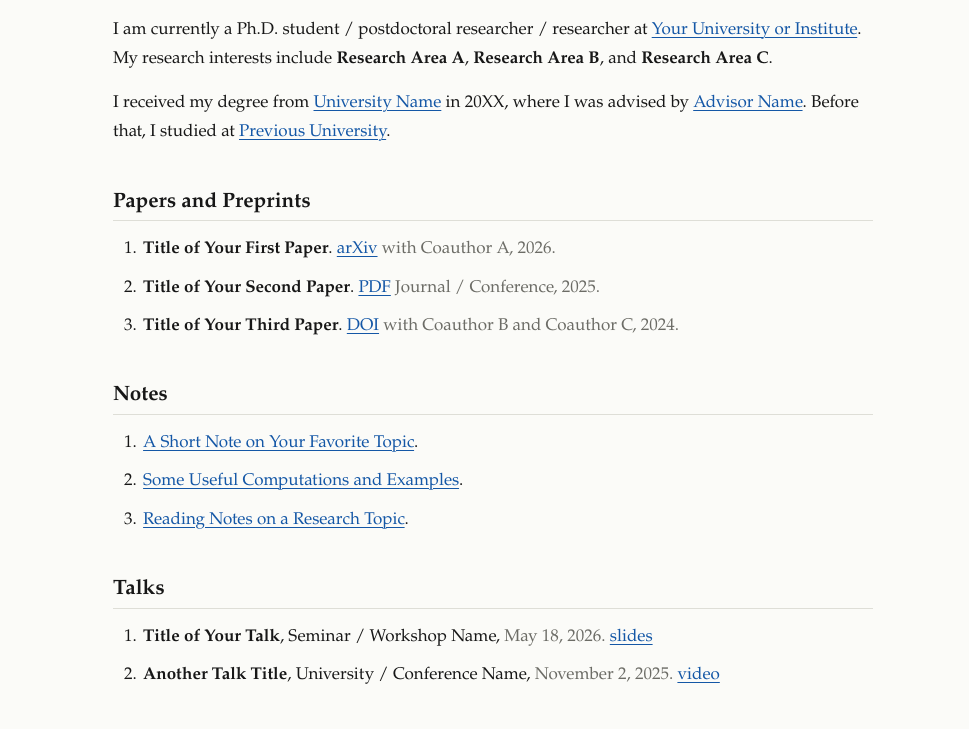
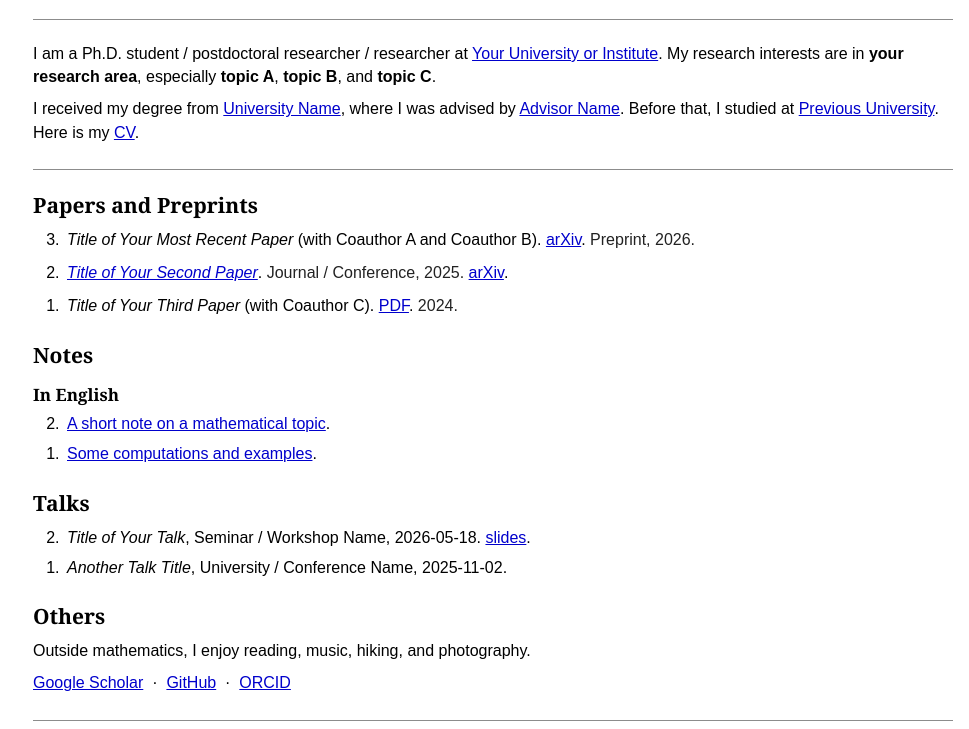
Before and after one commit to junhui-qin/junhui-qin.github.io, a plain HTML site: page index.html in a window 1280 px wide. Shown: the part 184-913 px from the top of the page, without its empty margins (147-1116 px from the left). Drawn offline with Linux system fonts and the light colour scheme.

Commit message:
Add files via upload

```diff
--- a/index.html
+++ b/index.html
@@ -1,99 +1,143 @@
-<!doctype html>
+<!DOCTYPE html>
 <html lang="en">
 <head>
-  <meta charset="utf-8" />
-  <meta name="viewport" content="width=device-width, initial-scale=1" />
-  <meta name="description" content="Personal academic homepage" />
-  <title>Your Name</title>
-  <link rel="stylesheet" href="style.css" />
+  <meta charset="utf-8">
+  <meta name="viewport" content="width=device-width, initial-scale=1">
+  <meta name="description" content="Junhui Qin's academic homepage">
+  <title>Junhui Qin</title>
+  <link rel="stylesheet" href="style.css">
 </head>
+
 <body>
-  <main class="page">
-    <header class="hero">
-      <h1>Your Name</h1>
+<div class="page">
+
+  <header class="header">
+    <h1>Junhui Qin</h1>
+
+    <!-- Optional Chinese name:
+    <h2 class="chinese-name">秦俊辉</h2>
+    -->
+
+    <address>
+      Your Department / Institute<br>
+      Your University<br>
+      City, Country
+    </address>
+
     <p class="contact">
-        Email:
-        <a href="mailto:yourname@example.com">yourname [at] example [dot] com</a>
+      Email: <a href="mailto:your.email@example.com">your.email [at] example [dot] com</a>
     </p>
   </header>
 
-    <section class="intro" aria-label="About">
+  <hr>
+
+  <section>
     <p>
-        I am currently a Ph.D. student / postdoctoral researcher / researcher at
-        <a href="#">Your University or Institute</a>. My research interests include
-        <strong>Research Area A</strong>, <strong>Research Area B</strong>, and
-        <strong>Research Area C</strong>.
+      I am a Ph.D. student / postdoctoral researcher / researcher at
+      <a href="#">Your University or Institute</a>.
+      My research interests are in <strong>your research area</strong>,
+      especially <strong>topic A</strong>, <strong>topic B</strong>, and
+      <strong>topic C</strong>.
     </p>
+
     <p>
-        I received my degree from <a href="#">University Name</a> in 20XX,
-        where I was advised by <a href="#">Advisor Name</a>. Before that,
-        I studied at <a href="#">Previous University</a>.
+      I received my degree from <a href="#">University Name</a>,
+      where I was advised by <a href="#">Advisor Name</a>.
+      Before that, I studied at <a href="#">Previous University</a>.
+      Here is my <a href="#">CV</a>.
     </p>
   </section>
 
+  <hr>
+
   <section>
     <h2>Papers and Preprints</h2>
-      <ol class="pub-list">
+
+    <ol reversed class="publications">
       <li>
-          <span class="paper-title">Title of Your First Paper</span>.
-          <a href="#">arXiv</a>
-          <span class="meta">with Coauthor A, 2026.</span>
+        <em>Title of Your Most Recent Paper</em>
+        (with Coauthor A and Coauthor B).
+        <a href="#">arXiv</a>.
+        <span class="note">Preprint, 2026.</span>
       </li>
+
       <li>
-          <span class="paper-title">Title of Your Second Paper</span>.
-          <a href="#">PDF</a>
-          <span class="meta">Journal / Conference, 2025.</span>
+        <a href="#"><em>Title of Your Second Paper</em></a>.
+        <span class="note">Journal / Conference, 2025.</span>
+        <a href="#">arXiv</a>.
       </li>
+
       <li>
-          <span class="paper-title">Title of Your Third Paper</span>.
-          <a href="#">DOI</a>
-          <span class="meta">with Coauthor B and Coauthor C, 2024.</span>
+        <em>Title of Your Third Paper</em>
+        (with Coauthor C).
+        <a href="#">PDF</a>.
+        <span class="note">2024.</span>
       </li>
     </ol>
   </section>
 
   <section>
     <h2>Notes</h2>
-      <ol>
-        <li><a href="#">A Short Note on Your Favorite Topic</a>.</li>
-        <li><a href="#">Some Useful Computations and Examples</a>.</li>
-        <li><a href="#">Reading Notes on a Research Topic</a>.</li>
+
+    <h3>In English</h3>
+    <ol reversed>
+      <li>
+        <a href="#">A short note on a mathematical topic</a>.
+      </li>
+      <li>
+        <a href="#">Some computations and examples</a>.
+      </li>
     </ol>
+
+    <!-- Keep this section only if you want Chinese notes.
+    <h3>中文</h3>
+    <ol reversed>
+      <li><a href="#">一份数学笔记</a>。</li>
+    </ol>
+    -->
   </section>
 
   <section>
     <h2>Talks</h2>
-      <ol>
+
+    <ol reversed>
       <li>
-          <span class="paper-title">Title of Your Talk</span>,
+        <em>Title of Your Talk</em>,
         Seminar / Workshop Name,
-          <span class="meta">May 18, 2026.</span>
-          <a href="#">slides</a>
+        2026-05-18.
+        <a href="#">slides</a>.
       </li>
+
       <li>
-          <span class="paper-title">Another Talk Title</span>,
+        <em>Another Talk Title</em>,
         University / Conference Name,
-          <span class="meta">November 2, 2025.</span>
-          <a href="#">video</a>
+        2025-11-02.
       </li>
     </ol>
   </section>
 
   <section>
     <h2>Others</h2>
+
     <p>
-        Outside research, I enjoy reading, music, hiking, and photography.
-        You can also find me on
-        <a href="#">GitHub</a>,
-        <a href="#">Google Scholar</a>,
-        <a href="#">ORCID</a>, or
-        <a href="#">my blog</a>.
+      Outside mathematics, I enjoy reading, music, hiking, and photography.
+    </p>
+
+    <p>
+      <a href="#">Google Scholar</a>
+      &nbsp;·&nbsp;
+      <a href="#">GitHub</a>
+      &nbsp;·&nbsp;
+      <a href="#">ORCID</a>
     </p>
   </section>
 
+  <hr>
+
   <footer>
-      <p>Last updated: August 2026.</p>
+    Last updated: August 2026.
   </footer>
-  </main>
+
+</div>
 </body>
 </html>
--- a/style.css
+++ b/style.css
@@ -1,126 +1,153 @@
-/* Minimal academic homepage */
+/*
+  Classic mathematics academic homepage.
 
-:root {
-  color-scheme: light dark;
-  --bg: #fbfbf8;
-  --text: #171717;
-  --muted: #6c6c66;
-  --link: #1457a6;
-  --rule: #deded7;
-  --max: 760px;
-}
-
-@media (prefers-color-scheme: dark) {
-  :root {
-    --bg: #111210;
-    --text: #eeeeea;
-    --muted: #aaa9a2;
-    --link: #8dbbff;
-    --rule: #30312d;
-  }
-}
-
-* {
-  box-sizing: border-box;
-}
+  Visual direction:
+  - plain white background
+  - compact typography
+  - traditional blue links
+  - restrained headings
+  - simple horizontal rules
+  - no cards / gradients / dark mode
+*/
 
 html {
-  font-size: 17px;
+  font-size: 16px;
 }
 
 body {
   margin: 0;
-  background: var(--bg);
-  color: var(--text);
-  font-family:
-    ui-serif,
-    "Iowan Old Style",
-    "Palatino Linotype",
-    Georgia,
-    "Times New Roman",
-    serif;
-  line-height: 1.72;
-  text-rendering: optimizeLegibility;
+  background: #ffffff;
+  color: #000000;
+  font-family: Arial, Helvetica, sans-serif;
+  line-height: 1.45;
+  overflow-wrap: break-word;
 }
 
 .page {
-  width: min(calc(100% - 36px), var(--max));
-  margin: 0 auto;
-  padding: 72px 0 56px;
+  width: min(900px, calc(100% - 48px));
+  margin: 32px auto 60px;
 }
 
-.hero {
-  margin-bottom: 30px;
+.header h1 {
+  margin: 0 0 7px;
+  font-family: Georgia, "Times New Roman", serif;
+  font-size: 31px;
+  font-weight: 700;
+  line-height: 1.15;
 }
 
-h1 {
-  margin: 0 0 6px;
-  font-size: clamp(2.2rem, 7vw, 3.4rem);
-  font-weight: 650;
-  line-height: 1.08;
-  letter-spacing: -0.025em;
+.chinese-name {
+  margin: -1px 0 13px;
+  font-family: Georgia, "Songti SC", "STSong", serif;
+  font-size: 21px;
+  font-weight: 600;
+}
+
+address {
+  margin-top: 12px;
+  font-style: normal;
+  line-height: 1.38;
+}
+
+.contact {
+  margin: 12px 0 0;
+}
+
+hr {
+  border: 0;
+  border-top: 1px solid #8c8c8c;
+  margin: 22px 0;
+}
+
+section {
+  margin: 0 0 25px;
 }
 
 h2 {
-  margin: 42px 0 14px;
-  padding-bottom: 5px;
-  border-bottom: 1px solid var(--rule);
-  font-size: 1.22rem;
-  line-height: 1.25;
+  margin: 23px 0 10px;
+  font-family: Georgia, "Times New Roman", serif;
+  font-size: 21px;
+  line-height: 1.2;
+}
+
+h3 {
+  margin: 17px 0 7px;
+  font-family: Georgia, "Times New Roman", serif;
+  font-size: 17px;
+  line-height: 1.2;
 }
 
 p {
-  margin: 0 0 15px;
-}
-
-.contact,
-.meta,
-footer {
-  color: var(--muted);
+  margin: 9px 0;
 }
 
 a {
-  color: var(--link);
-  text-decoration-thickness: 0.06em;
-  text-underline-offset: 0.15em;
+  color: #0000cc;
+  text-decoration: underline;
+}
+
+a:visited {
+  color: #551a8b;
 }
 
 a:hover {
-  text-decoration-thickness: 0.12em;
+  color: #cc0000;
 }
 
-ol {
-  margin: 10px 0 0;
-  padding-left: 1.65rem;
+ol,
+ul {
+  margin: 7px 0 0;
+  padding-left: 31px;
 }
 
 li {
-  margin: 9px 0;
-  padding-left: 0.12rem;
+  margin: 7px 0;
+  padding-left: 3px;
 }
 
-.paper-title {
-  font-weight: 600;
+.publications li {
+  margin-bottom: 10px;
+}
+
+.note {
+  color: #222222;
 }
 
 footer {
-  margin-top: 52px;
-  padding-top: 14px;
-  border-top: 1px solid var(--rule);
-  font-size: 0.86rem;
+  padding-bottom: 10px;
+  font-size: 14px;
+  font-style: italic;
 }
 
-::selection {
-  background: color-mix(in srgb, var(--link) 20%, transparent);
+/* A little more breathing room on large screens,
+   while keeping the old-school academic-page feel. */
+@media (min-width: 1100px) {
+  .page {
+    width: 920px;
+  }
 }
 
-@media (max-width: 560px) {
+/* Mobile: retain the same visual language, just reduce margins. */
+@media (max-width: 600px) {
   html {
-    font-size: 16px;
+    font-size: 15px;
   }
 
   .page {
-    width: min(calc(100% - 28px), var(--max));
-    padding-top: 42px;
+    width: calc(100% - 28px);
+    margin-top: 20px;
+  }
+
+  .header h1 {
+    font-size: 27px;
+  }
+
+  h2 {
+    font-size: 20px;
+  }
+
+  ol,
+  ul {
+    padding-left: 26px;
   }
 }
```
Also changed, not shown: 1 other file. Lines whose indentation alone changed are shown as unchanged.
